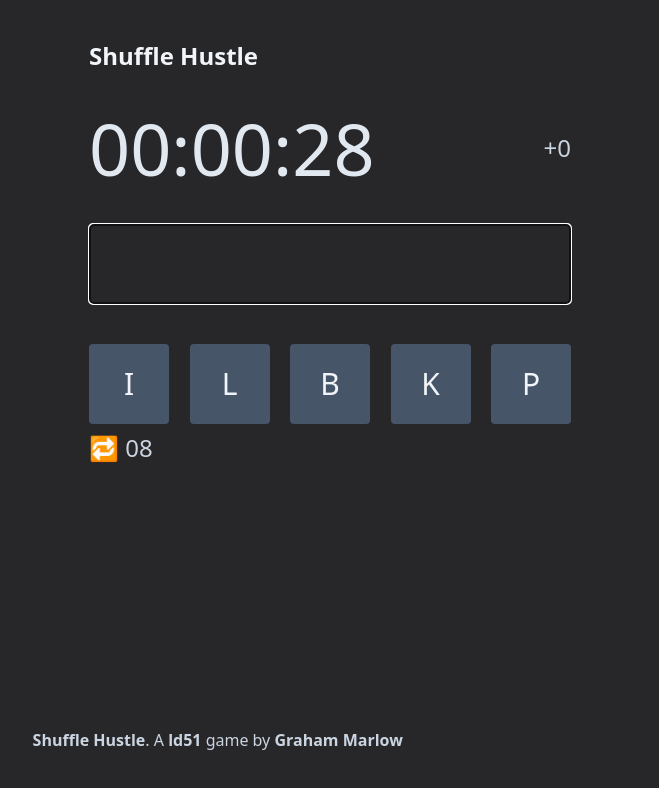
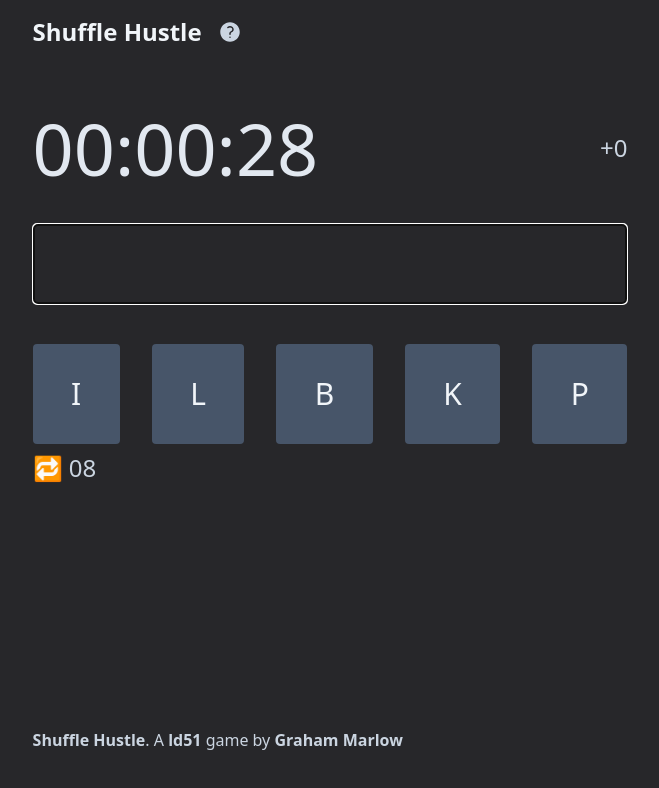
Before and after one commit to mgmarlow/ld51, a React (Vite) app: page / in a window 1280 px wide. Both pictures are taken after a click on the button "Play". Shown: the top 788 px of the page, without its empty margins (310-969 px from the left). Built offline with nearby package versions, Linux system fonts and the light colour scheme.

Commit message:
refactor: Far saner layout

```diff
--- a/src/App.jsx
+++ b/src/App.jsx
@@ -76,7 +76,10 @@ const getRandomLetters = () => {
 
 const Letter = ({ value }) => {
   return (
-    <div className="bg-slate-600 text-slate-100 rounded inline w-20 h-20 flex justify-center items-center uppercase text-3xl">
+    <div
+      className="bg-slate-600 text-slate-100 rounded inline
+      py-4 sm:py-8 flex justify-center items-center uppercase text-3xl"
+    >
       {value}
     </div>
   );
@@ -89,12 +92,14 @@ const Letters = ({ letters }) => {
   });
 
   const content = transitions((style, item) => (
-    <animated.div style={style}>
+    <animated.div className="flex-grow" style={style}>
       <Letter value={item} />
     </animated.div>
   ));
 
-  return <div className="flex justify-between space-x-4">{content}</div>;
+  return (
+    <div className="flex justify-between space-x-4 sm:space-x-8">{content}</div>
+  );
 };
 
 const getScore = (word) => {
@@ -247,8 +252,8 @@ function Game() {
   };
 
   return (
-    <div className="space-y-10">
-      <div className="flex justify-between items-center">
+    <div className="max-w-prose mx-auto space-y-10">
+      <div className="flex flex-col sm:flex-row justify-between items-center">
         <Timer timeRemaining={timeRemaining} />
         <div className="text-2xl">+{score}</div>
       </div>
@@ -278,7 +283,10 @@ function Game() {
 
 function GameOver() {
   const { state } = useLocation();
-  const { score: finalScore, wordsGuessed } = state || {};
+  const { score: finalScore, wordsGuessed } = state || {
+    score: 0,
+    wordsGuessed: [],
+  };
   const navigate = useNavigate();
 
   const handleClick = () => {
@@ -286,11 +294,15 @@ function GameOver() {
   };
 
   return (
-    <div className="prose prose-xl prose-invert">
-      <h2>Game over.</h2>
+    <div className="max-w-prose mx-auto prose prose-invert">
+      <h1>Game over.</h1>
       <p>Your finished with a final score of:</p>
       <p className="text-6xl">+{finalScore}</p>
+
+      {wordsGuessed.length > 0 && (
         <p>You guessed: {wordsGuessed.join(", ")}.</p>
+      )}
+
       <button className="font-bold" onClick={handleClick}>
         Try again?
       </button>
@@ -306,7 +318,7 @@ function Home() {
   };
 
   return (
-    <div className="prose prose-invert">
+    <div className="max-w-prose mx-auto prose prose-invert">
       <h2>How to play</h2>
 
       <p>
@@ -338,12 +350,30 @@ function Home() {
 
 function App() {
   return (
-    <div>
-      <div className="flex flex-col justify-between min-h-screen">
-        <div className="max-w-prose mx-auto my-10">
-          <h1 className="text-2xl mb-10 text-slate-100 font-bold">
+    <div className="flex flex-col h-screen justify-between">
+      <header className="p-4">
+        <div className="max-w-prose mx-auto flex items-center space-x-4">
+          <Link className="text-2xl text-slate-100 font-bold" to="/">
             Shuffle Hustle
-          </h1>
+          </Link>
+          <Link to="/">
+            <svg
+              xmlns="http://www.w3.org/2000/svg"
+              viewBox="0 0 24 24"
+              fill="currentColor"
+              className="w-6 h-6"
+            >
+              <path
+                fillRule="evenodd"
+                d="M2.25 12c0-5.385 4.365-9.75 9.75-9.75s9.75 4.365 9.75 9.75-4.365 9.75-9.75 9.75S2.25 17.385 2.25 12zm11.378-3.917c-.89-.777-2.366-.777-3.255 0a.75.75 0 01-.988-1.129c1.454-1.272 3.776-1.272 5.23 0 1.513 1.324 1.513 3.518 0 4.842a3.75 3.75 0 01-.837.552c-.676.328-1.028.774-1.028 1.152v.75a.75.75 0 01-1.5 0v-.75c0-1.279 1.06-2.107 1.875-2.502.182-.088.351-.199.503-.331.83-.727.83-1.857 0-2.584zM12 18a.75.75 0 100-1.5.75.75 0 000 1.5z"
+                clipRule="evenodd"
+              />
+            </svg>
+          </Link>
+        </div>
+      </header>
+
+      <div className="container mx-auto my-10 p-2 flex-grow">
         <Routes>
           <Route path="/" element={<Home />} />
           <Route path="/play" element={<Game />} />
@@ -367,7 +397,6 @@ function App() {
           </a>
         </div>
       </footer>
-      </div>
 
       <ToastContainer
         position="top-center"
```
Lines whose indentation alone changed are shown as unchanged.
